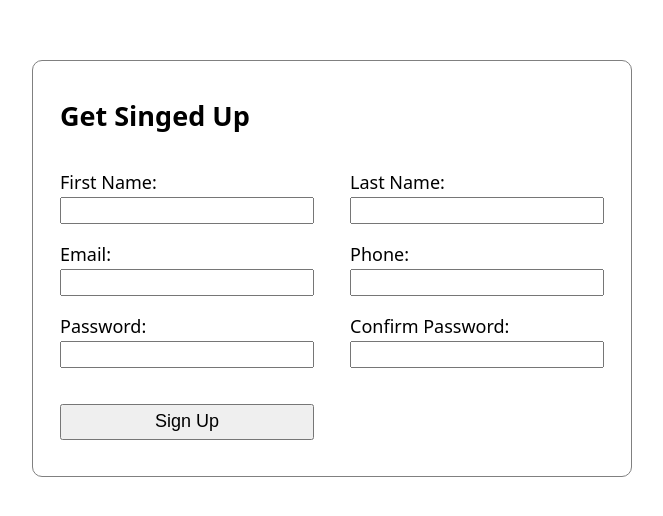
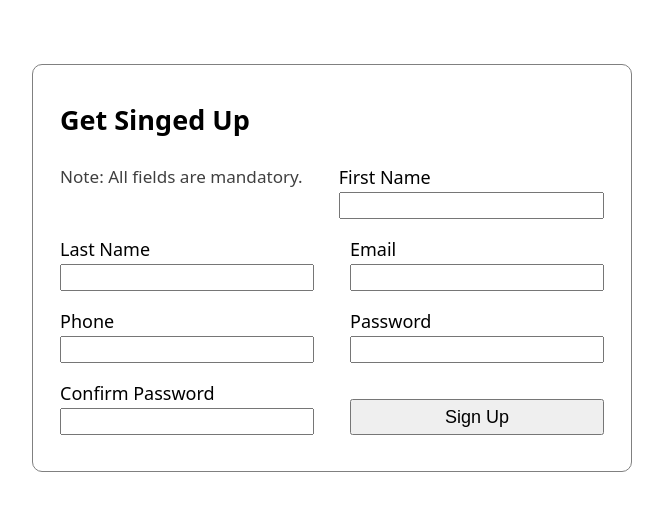
Before and after one commit to rimanz/sign-up-form, a plain HTML site: page index.html in a window 1280 px wide. Shown: the part 132-648 px from the top of the page, without its empty margins (308-971 px from the left). Drawn offline with Linux system fonts and the light colour scheme.

Commit message:
Add a note about required fields
As long as all fields are required here, so a note
stating all fields are required is added to the
form top instead of showing 'required' text or any
marker with every labels or inputs

```diff
--- a/index.html
+++ b/index.html
@@ -9,34 +9,38 @@
 <body>
     <main>
         <h2>Get Singed Up</h2>
+
         <form action="#" method="post">
+
+            <span class="note">Note: All fields are mandatory.</span>
+
             <div class="input-wrapper">
-                <label for="first-name">First Name:</label>
+                <label for="first-name">First Name</label>
                 <input type="text" id="first-name" name="first-name" required>
             </div>
 
             <div class="input-wrapper">
-                <label for="last-name">Last Name:</label>
+                <label for="last-name">Last Name</label>
                 <input type="text" id="last-name" name="last-name" required>
             </div>
 
             <div class="input-wrapper">
-                <label for="email">Email:</label>
+                <label for="email">Email</label>
                 <input type="email" id="email" name="email" required>
             </div>
 
             <div class="input-wrapper">
-                <label for="phone">Phone:</label>
+                <label for="phone">Phone</label>
                 <input type="tel" id="phone" name="phone" required>
             </div>
 
             <div class="input-wrapper">
-                <label for="password">Password:</label>
+                <label for="password">Password</label>
                 <input type="password" id="password" name="password"required>
             </div>
 
             <div class="input-wrapper">
-                <label for="password-confirmation">Confirm Password:</label>
+                <label for="password-confirmation">Confirm Password</label>
                 <input type="password" id="password-confirmation" name="password-confirmation" required>
             </div>
 
--- a/style.css
+++ b/style.css
@@ -31,7 +31,7 @@ main {
 }
 
 h2 {
-    margin-bottom: 2rem;
+    margin-bottom: 1.5rem;
 }
 
 form {
@@ -40,6 +40,12 @@ form {
     flex-basis: 50%;
     row-gap: var(--row-gap);
     column-gap: var(--column-gap);
+}
+
+.note {
+    font-size: 0.95rem;
+    opacity: 0.75;
+    margin-bottom: 0.5rem;
 }
 
 .input-wrapper {
```
